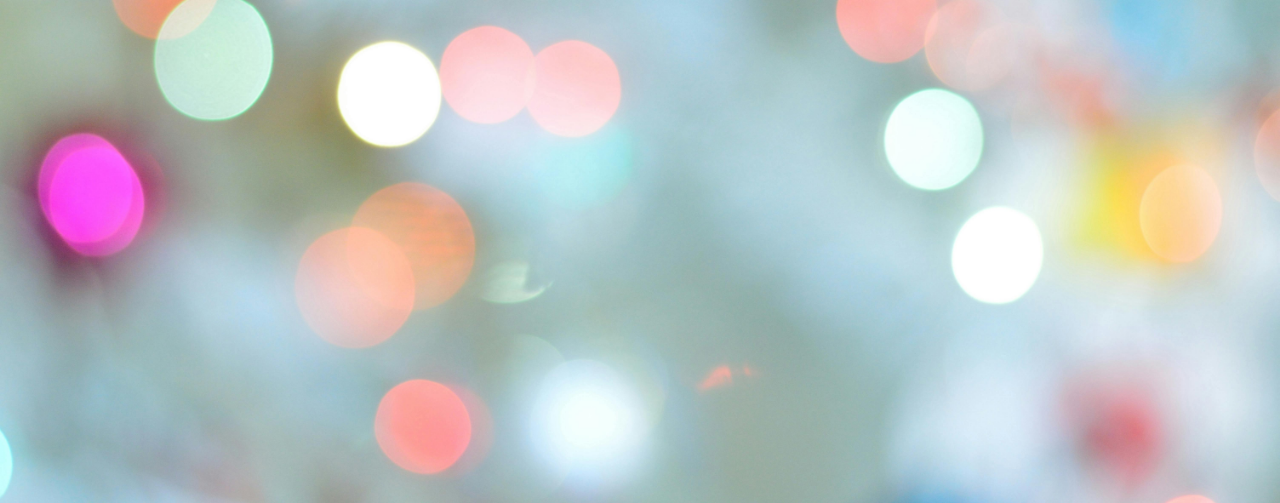
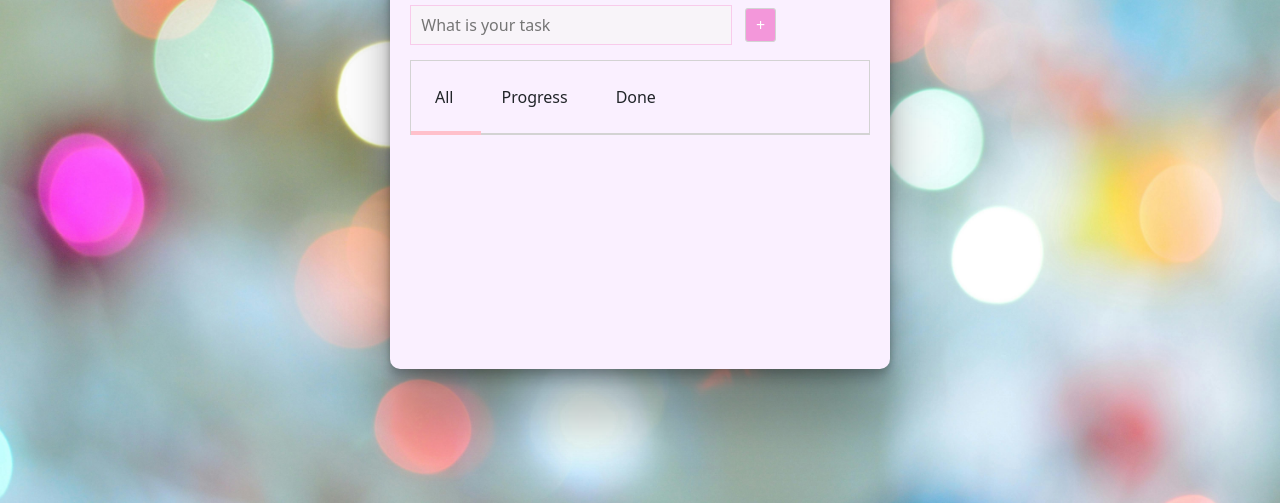
Before and after one commit to MinjooKim1/To-do-list, a plain HTML site: page index.html in a window 1280 px wide. Shown: the part 297-800 px from the top of the page. Drawn offline with nearby package versions, Linux system fonts and the light colour scheme.

Commit message:
Third commit

```diff
--- a/index.html
+++ b/index.html
@@ -9,11 +9,14 @@
     <link rel="stylesheet" href="style.css">
 </head>
 <body>
-    <div class="container-fluid">
+    <div class = "con">
+    <div class="container">
         <h1>TO-DO List</h1>
         <section class="input-area">
-            <input type="text" id="task-input"/>
+            <div class="input-wrap">
+            <input type="text" id="task-input" placeholder="  What is your task">
             <button id="plus-btn">+</button>
+        </div>
         </section>
         <section class="task-area">
             <div class="task-taps">
@@ -35,7 +38,7 @@
         </section>
 
     </div>
-
+</div>
 
 
     <script src="https://cdn.jsdelivr.net/npm/bootstrap@5.3.3/dist/js/bootstrap.bundle.min.js"
--- a/style.css
+++ b/style.css
@@ -1,19 +1,45 @@
 body{
     margin: 0;
     background-image: url(./image/bg\ image.jpeg);
+    min-height: 100vh;
     background-repeat: no-repeat;
     background-size: cover;
+
+}
+.con{
+padding: 13% 10%;
+height: 100vh;
+
+
 }
 .container{
-    background-color: white;
-    min-height: 100vh;
+    background-color: rgb(250, 240, 255);
+    min-height: 500px;
+    max-width: 500px;
     box-shadow: rgba(0, 0, 0, 0.25) 0px 54px 55px, rgba(0, 0, 0, 0.12) 0px -12px 30px, rgba(0, 0, 0, 0.12) 0px 4px 6px, rgba(0, 0, 0, 0.17) 0px 12px 13px, rgba(0, 0, 0, 0.09) 0px -3px 5px;
+    border-radius: 10px;
+
+    padding:20px;
+}
+h1{
+    text-align: center;
+    padding: 30px;
+
+}
+#task-input{
+    width: 70%;
+    border: 1px solid rgb(248, 203, 235);
+    background-color: rgb(248, 244, 249);
+}
+.input-wrap{
+    display: flex;
+    gap: 10px;
 
 }
 
 .task-area{
     border: solid 1px lightgray;
-    margin-top: 30px;
+    margin-top: 15px;
 }
 .task-taps{
     display: flex;
@@ -27,19 +53,35 @@ body{
     height: 4px;
     background-color: pink;
     position: absolute;
-    width: px;
+    width: 70px;
     left: 0px;
-    top: 0px;
+    top: 70px;
     padding: 0;
     transition: 0.5s;
 }
 .tasks{
     display: flex;
     justify-content: space-between;
+    align-items: center;
+    padding-left: 10px;
 }
 .task-done{
     text-decoration: line-through;
 }
+
 .task-taps div{
     cursor: pointer
 }
+button{
+    background-color: rgb(243, 151, 218);
+    border: solid 1px lightgray;
+    color: white;
+    padding: 4px 10px;
+    border-radius: 10%;
+    margin: 3px;
+}
+#task-board>div>div:nth-child(2)>button:nth-child(2){
+    background-color: rgb(249, 224, 255);
+    border: solid 1px background-color rgb(243, 151, 218);
+    color: rgb(243, 151, 218)
+}
```
